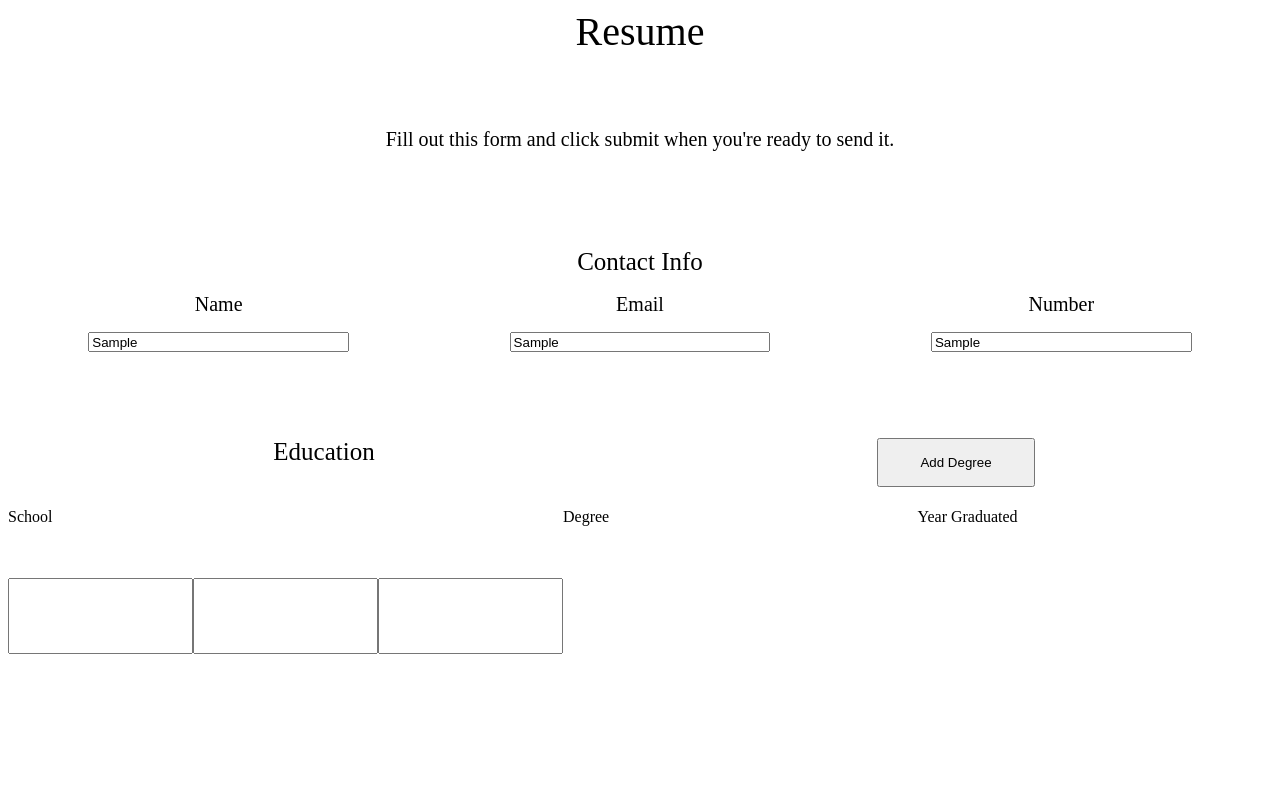
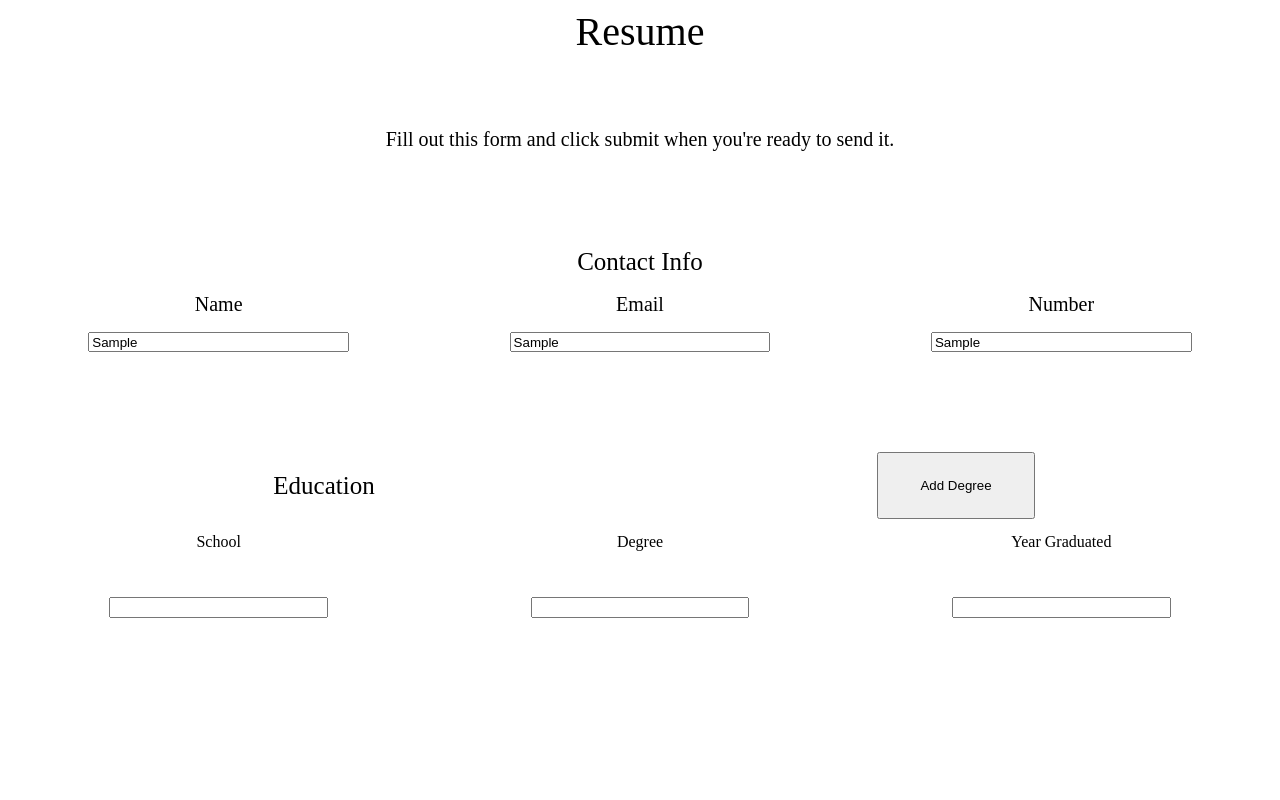
Before and after one commit to Stephens37/cv-application, a React (Vite) app: page / in a window 1280 px wide. Both pictures are taken after typing "Sample", "Sample", "Sample" into the empty fields and a click on the button "Add Degree". Shown: the top 800 px of the page. Built offline with nearby package versions, Linux system fonts and the light colour scheme.

Commit message:
'Finish basic input page layout'

```diff
--- a/src/components/edu-info.css
+++ b/src/components/edu-info.css
@@ -1,13 +1,14 @@
 .eduGrid {
     display: grid;
     grid-template-columns: 1fr 1fr;
-    grid-template-rows: 2fr 8fr;
+    grid-template-rows: 3fr 8fr;
 }
 
 .eduExp {
     grid-column: 1;
     grid-row: 1;
     justify-self: center;
+    align-self: center;
     font-size: 25px;
     height: fit-content;
     width: fit-content;
@@ -17,6 +18,7 @@
     grid-column: 2;
     grid-row: 1;
     justify-self: center;
+    align-self: center;
     height: 70%;
     width: 25%;
 }
@@ -32,7 +34,12 @@
     grid-template-rows: repeat(4, 1fr);
 }
 
-.eduInfo {
-    display: flex;
-    justify-content: space-evenly;
+.eduInputTitle {
+    justify-self: center;
 }
+
+.eduInput {
+    justify-self: center;
+    height: fit-content;
+    width: 50%;
+}
--- a/src/components/edu-info.jsx
+++ b/src/components/edu-info.jsx
@@ -1,31 +1,23 @@
 import './edu-info.css'
 import { useState } from 'react'
-/*
-    -instead of each EduInfo component containing static html
-    *create all content in the JS DOM to add each element to an array
-    - this array will be parsed through in the Preview module
-    - each dev element will be created with the CreateSection factory function
-    - all info will lay itself out within grid containers
-    by having the class of each section be within a grid-column
-*/
 
 function EduTitles () {
     return (
         <>
             <div className='eduInputTitle school schoolTitle'>School</div>
             <div className='eduInputTitle degree degreeTitle'>Degree</div>
-            <div className='eduInputTitle year yearTitle'>Year Graduated</div>
+            <div className='eduInputTitle yearTitle'>Year Graduated</div>
         </>
     )
 }
 
 function EduInfo () {
     return (
-    <div className='eduInfo'>
+    <>
         <input type='text' className='school schoolInput eduInput'></input>
         <input type='text' className='degree degreeInput eduInput'></input>
-        <input type='text' className='year yearInput eduInput'></input>
-    </div>
+        <input type='text' className='yearInput eduInput'></input>
+    </>
     )
 }
 
@@ -36,15 +28,6 @@ function EduArea ({children}) {
         </div>
     )
 }
-
-/*
-    function DisplayTitles () {
-    const [prev, new] = useState(nodisplay)
-    const displayGrid = () => {
-            new(display)
-        }
-    }
-*/
 
 export default function EduSection () {
     const styles = {
--- a/src/components/job-info.css
+++ b/src/components/job-info.css
@@ -1,7 +1,7 @@
 .jobGrid {
     display: grid;
     grid-template-columns: 1fr 1fr;
-    grid-template-rows: 2fr 8fr;
+    grid-template-rows: 3fr 8fr;
 }
 
 .practicalExp {
@@ -28,9 +28,32 @@
 
 .jobArea {
     display: grid;
+    grid-template-columns: repeat(5, 1fr);
+    grid-template-rows: repeat(4, 1fr);
 }
 
-.jobInfo {
+.jobInputTitle {
+    justify-self: center;
+}
+
+.jobInput {
+    justify-self: center;
+    height: fit-content;
+    width: 50%;
+}
+
+.timeWorkedFlex {
     display: flex;
-    justify-content: space-evenly;
+    justify-content: center;
+    gap: 20px;
 }
+
+.month {
+    height: 25px;
+    width: 30%;
+}
+
+.year {
+    height: 20px;
+    width: 30%;
+}
--- a/src/components/job-info.jsx
+++ b/src/components/job-info.jsx
@@ -3,9 +3,9 @@ import { useState } from 'react'
 
 function TimeWorked () {
     return (
-        <>
-            <label htmlFor='time-worked'></label>
-            <select name='time-worked' className='timeWorked'>
+        <div className='timeWorkedFlex'>
+            <label htmlFor='monthWorked'></label>
+            <select name='monthWorked' className='month'>
             <option value='january'>January</option>
             <option value='february'>February</option>
             <option value='march'>March</option>
@@ -19,8 +19,9 @@ function TimeWorked () {
             <option value='november'>November</option>
             <option value='december'>December</option>
             </select>
+            <label htmlFor="year"></label>
             <input type='text' className='year'/>
-        </>
+        </div>
     )
 }
 
@@ -38,13 +39,13 @@ function JobTitles () {
 
 function JobInfo () {
     return (
-        <div className='jobInfo'>
+        <>
             <input type='text' className='company companyInput jobInput'></input>
             <input type='text' className='position positionInput jobInput'></input>
             <input type='text' className='responsibilities respInput jobInput'></input>
             <TimeWorked className='timeWorked startTime jobInput startTimeInput'></TimeWorked>
             <TimeWorked className='timeWorked endTime jobInput endTimeInput'></TimeWorked>
-        </div>
+        </>
     )
 }
 
```
Also changed, not shown: src/components/buttons.jsx (+0 -68 lines).
